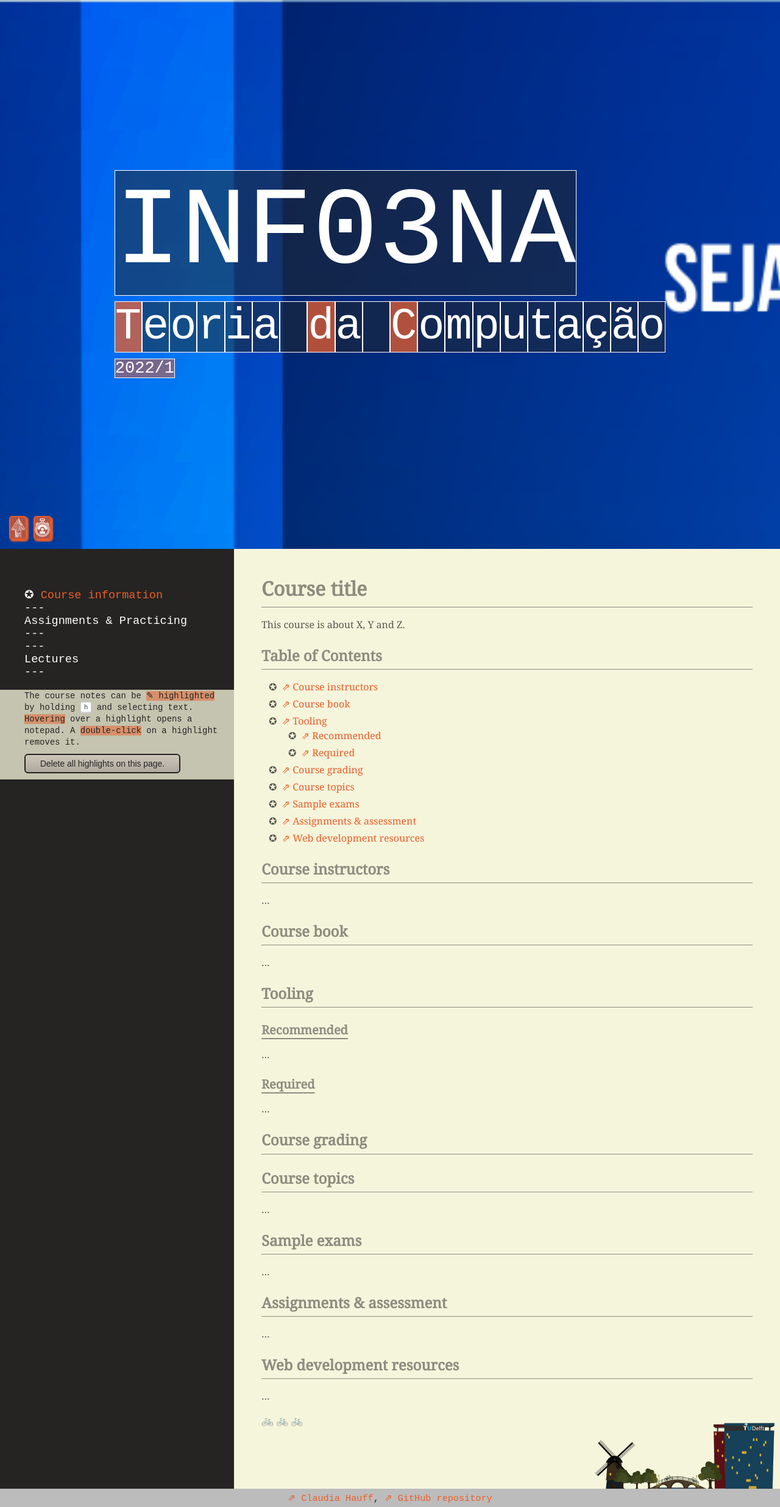
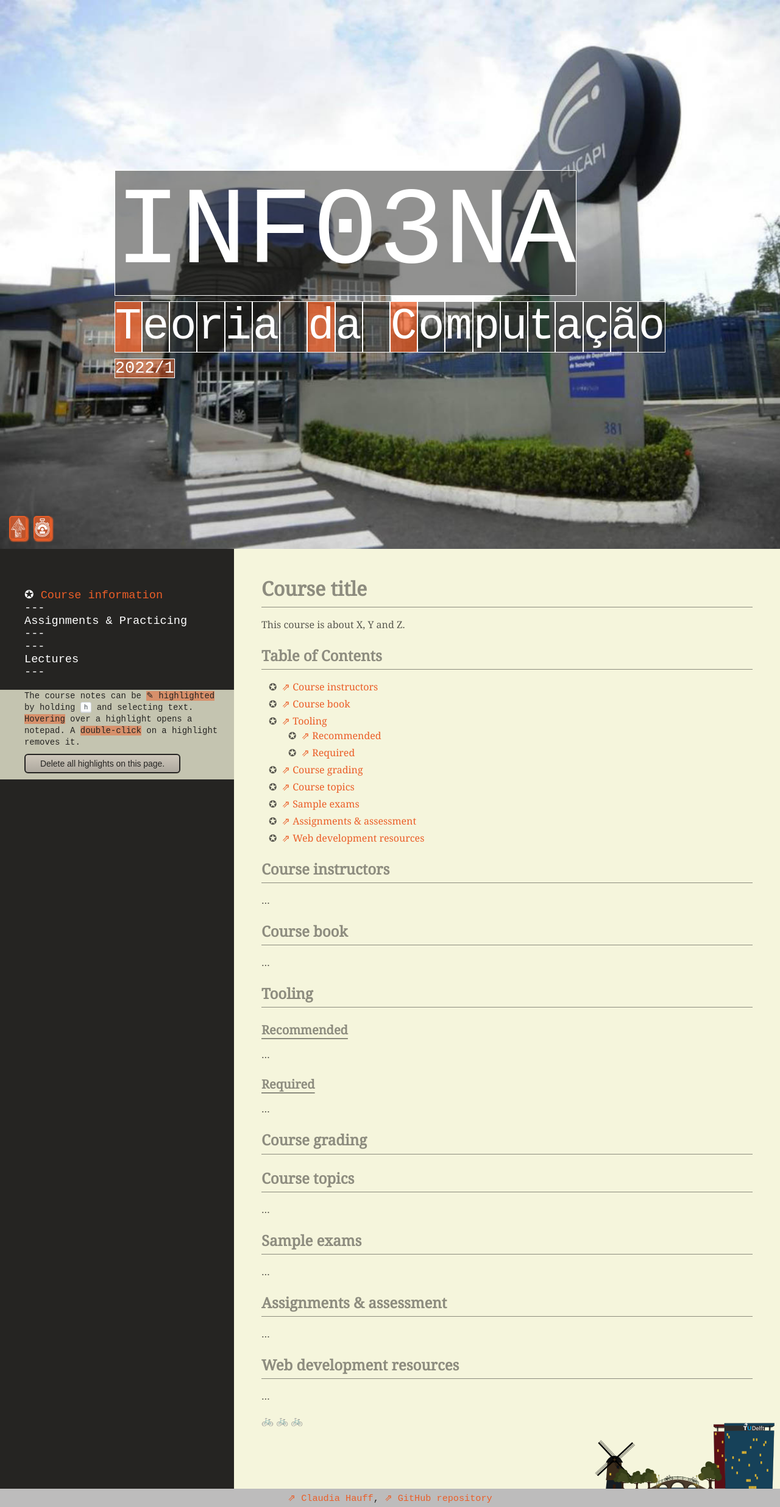
Before and after one commit to diogosm/teoriaDaComputacao, a Jekyll site: the page built from index.md, in a window 1280 px wide. Shown: the whole page at 61% size. Built offline with Jekyll 4.4.1, drawn with Linux system fonts in a browser that asks for light colours; emoji names are drawn with the system emoji font; our own code applies the rules of GitHub Pages for plain Markdown files.

Commit message:
Update _config.yml

```diff
--- a/_config.yml
+++ b/_config.yml
@@ -19,7 +19,7 @@ timeSpent: true
 idleTimeout: 60
 
 footerImage: ../images/tudelft-ewi-dark-footer.svg #the light-footer goes well with a light theme, the dark footer with a dark theme
-headerImage: ../images/fucapi.png
+headerImage: ../images/fucapi.jpg
 cssTheme: themes/light-grey.css
 cssCodeTheme: themes/code/dracula.css
 
```
